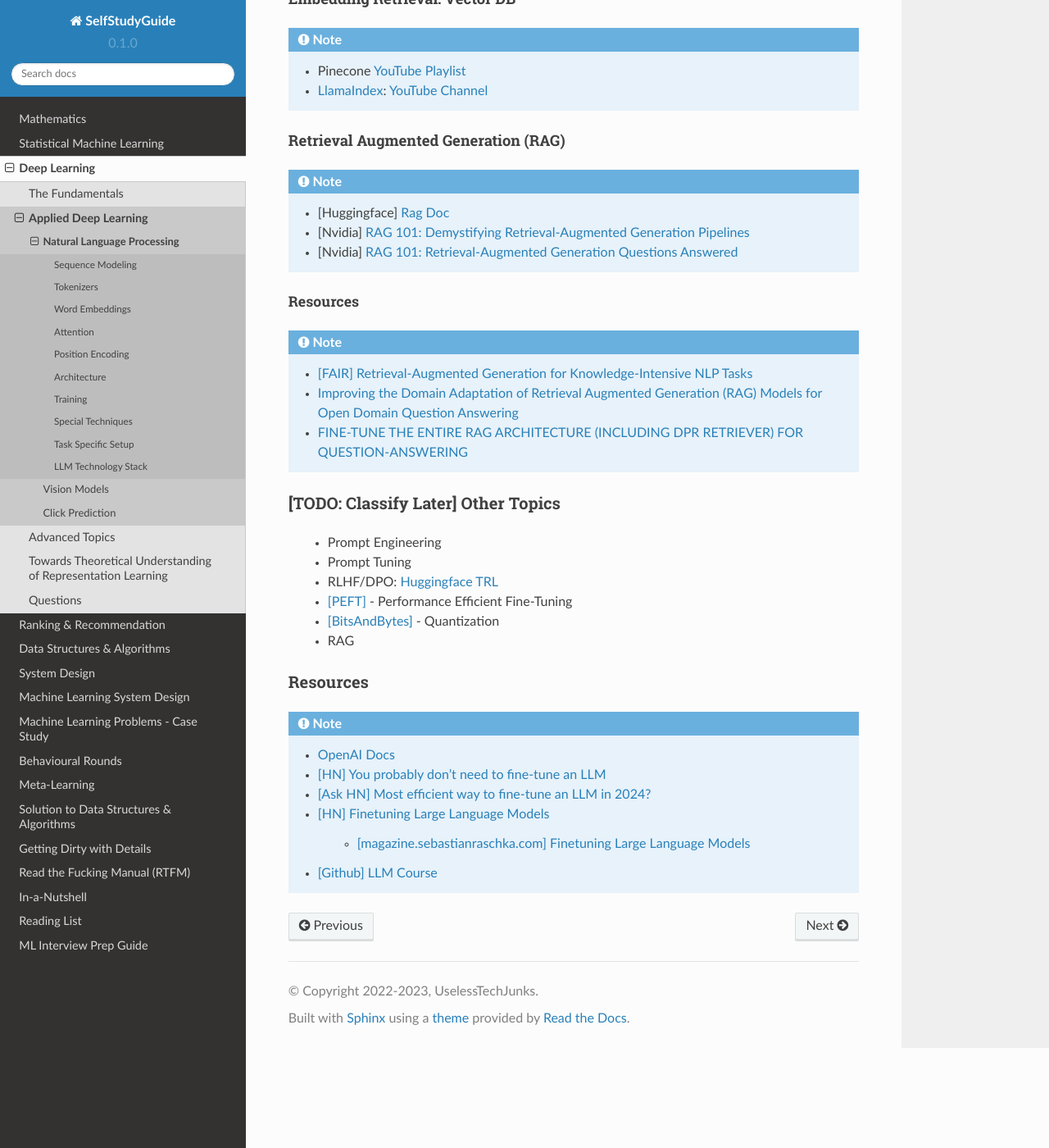
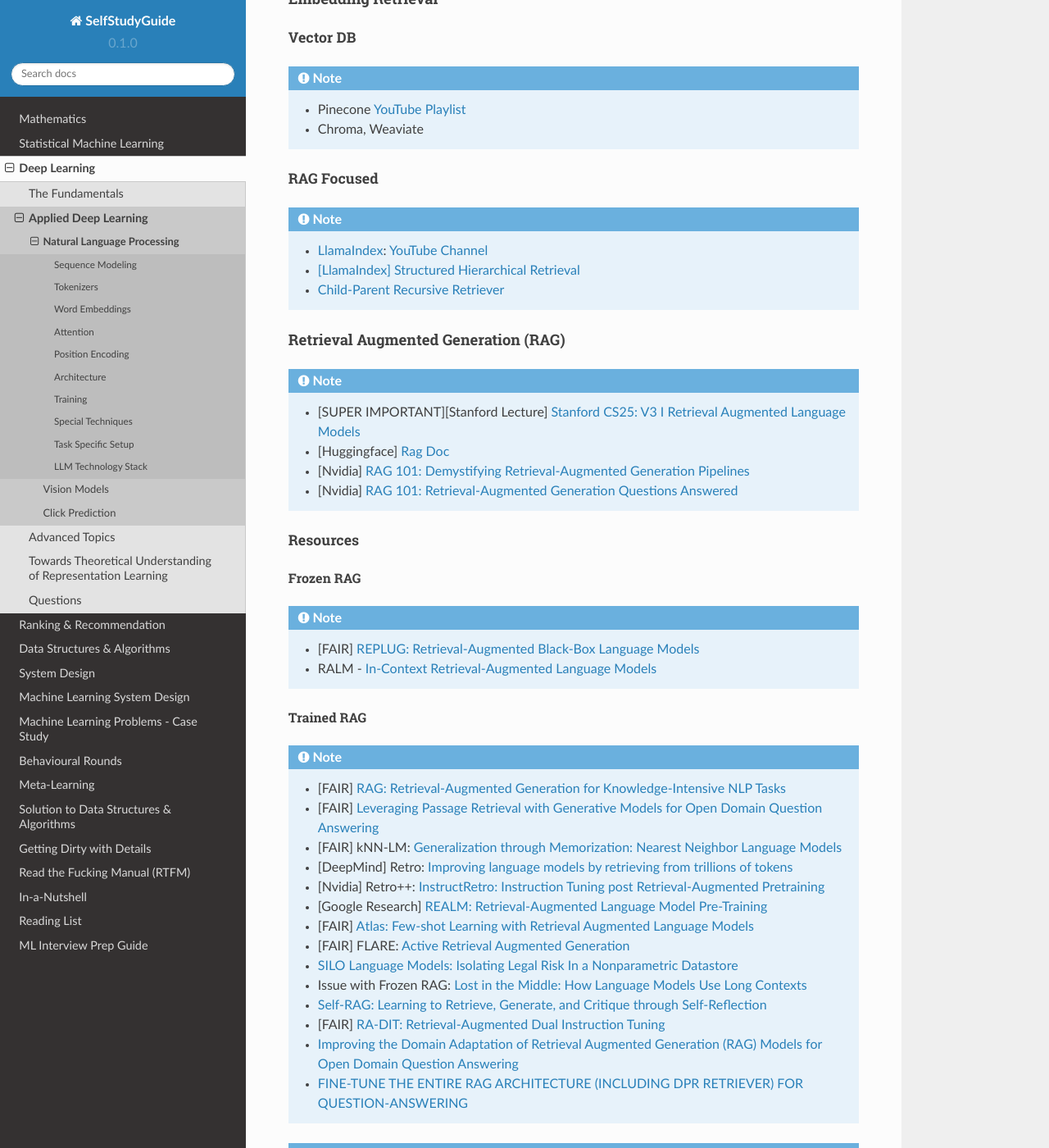
Before and after one commit to uselesstechjunks/leetcode, a Sphinx documentation site: the page built from docs/source/dl/application/nlp.rst, in a window 1280 px wide and 1400 px high, scrolled down 7245 px. Shown: the whole window at 82% size. Built offline with Sphinx 7.4.7 and the Read the Docs theme 2.0.0, drawn with Linux system fonts in a browser that asks for light colours; some of the changed text lies outside the part shown.

Commit message:
Update nlp.rst (#168)
* Update nlp.rst

* Update nlp.rst

* Update nlp.rst

* Update nlp.rst

* Update nlp.rst

* Update nlp.rst

```diff
--- a/docs/source/dl/application/nlp.rst
+++ b/docs/source/dl/application/nlp.rst
@@ -264,25 +264,57 @@ Resources
 .. note::
 	* `Matryoshka (Russian Doll) Embeddings <https://huggingface.co/blog/matryoshka>`_ - learning embeddings of different dimensions
 
-Embedding Retrieval: Vector DB
+Embedding Retrieval
 -----------------------------------------------------------------------------------------
+Vector DB
+^^^^^^^^^^^^^^^^^^^^^^^^^^^^^^^^^^^^^^^^^^^^^^^^^^^^^^^^^^^^^^^^^^^^^^^^^^^^^^^^^^^^^^^^^
 .. note::
 	* Pinecone `YouTube Playlist <https://youtube.com/playlist?list=PLRLVhGQeJDTLiw-ZJpgUtZW-bseS2gq9-&si=UBRFgChTmNnddLAt>`_
+	* Chroma, Weaviate
+
+RAG Focused
+^^^^^^^^^^^^^^^^^^^^^^^^^^^^^^^^^^^^^^^^^^^^^^^^^^^^^^^^^^^^^^^^^^^^^^^^^^^^^^^^^^^^^^^^^
+.. note::
 	* `LlamaIndex <https://www.llamaindex.ai/>`_: `YouTube Channel <https://www.youtube.com/@LlamaIndex>`_
+	* `[LlamaIndex] Structured Hierarchical Retrieval <https://docs.llamaindex.ai/en/stable/examples/query_engine/multi_doc_auto_retrieval/multi_doc_auto_retrieval/#structured-hierarchical-retrieval>`_
+	* `Child-Parent Recursive Retriever <https://docs.llamaindex.ai/en/stable/examples/retrievers/recursive_retriever_nodes/>`_
 
 Retrieval Augmented Generation (RAG)
 -----------------------------------------------------------------------------------------
 .. note::
+	* [SUPER IMPORTANT][Stanford Lecture] `Stanford CS25: V3 I Retrieval Augmented Language Models <https://www.youtube.com/watch?v=mE7IDf2SmJg>`_
 	* [Huggingface] `Rag Doc <https://huggingface.co/docs/transformers/main/en/model_doc/rag#rag>`_
 	* [Nvidia] `RAG 101: Demystifying Retrieval-Augmented Generation Pipelines <https://resources.nvidia.com/en-us-ai-large-language-models/demystifying-rag-blog>`_
 	* [Nvidia] `RAG 101: Retrieval-Augmented Generation Questions Answered <https://developer.nvidia.com/blog/rag-101-retrieval-augmented-generation-questions-answered/>`_
 
 Resources
 ^^^^^^^^^^^^^^^^^^^^^^^^^^^^^^^^^^^^^^^^^^^^^^^^^^^^^^^^^^^^^^^^^^^^^^^^^^^^^^^^^^^^^^^^^
+Frozen RAG
+"""""""""""""""""""""""""""""""""""""""""""""""""""""""""""""""""""""""""""""""""""""""""
 .. note::
-	* `[FAIR] Retrieval-Augmented Generation for Knowledge-Intensive NLP Tasks <https://arxiv.org/pdf/2005.11401>`_
+	* [FAIR] `REPLUG: Retrieval-Augmented Black-Box Language Models <https://arxiv.org/pdf/2301.12652>`_
+	* RALM - `In-Context Retrieval-Augmented Language Models <https://arxiv.org/pdf/2302.00083>`_
+
+Trained RAG
+"""""""""""""""""""""""""""""""""""""""""""""""""""""""""""""""""""""""""""""""""""""""""
+.. note::
+	* [FAIR] `RAG: Retrieval-Augmented Generation for Knowledge-Intensive NLP Tasks <https://arxiv.org/pdf/2005.11401>`_
+	* [FAIR] `Leveraging Passage Retrieval with Generative Models for Open Domain Question Answering <https://arxiv.org/pdf/2007.01282>`_
+	* [FAIR] kNN-LM: `Generalization through Memorization: Nearest Neighbor Language Models <https://arxiv.org/pdf/1911.00172>`_
+	* [DeepMind] Retro: `Improving language models by retrieving from trillions of tokens <https://arxiv.org/pdf/2112.04426>`_
+	* [Nvidia] Retro++: `InstructRetro: Instruction Tuning post Retrieval-Augmented Pretraining <https://arxiv.org/pdf/2310.07713v2>`_
+	* [Google Research] `REALM: Retrieval-Augmented Language Model Pre-Training <https://arxiv.org/pdf/2002.08909>`_
+	* [FAIR] `Atlas: Few-shot Learning with Retrieval Augmented Language Models <https://arxiv.org/pdf/2208.03299>`_
+	* [FAIR] FLARE: `Active Retrieval Augmented Generation <https://arxiv.org/pdf/2305.06983>`_
+	* `SILO Language Models: Isolating Legal Risk In a Nonparametric Datastore <https://arxiv.org/pdf/2308.04430>`_
+	* Issue with Frozen RAG: `Lost in the Middle: How Language Models Use Long Contexts <https://arxiv.org/pdf/2307.03172>`_
+	* `Self-RAG: Learning to Retrieve, Generate, and Critique through Self-Reflection <https://arxiv.org/pdf/2310.11511>`_
+	* [FAIR] `RA-DIT: Retrieval-Augmented Dual Instruction Tuning <https://arxiv.org/pdf/2310.01352>`_
 	* `Improving the Domain Adaptation of Retrieval Augmented Generation (RAG) Models for Open Domain Question Answering <https://arxiv.org/pdf/2210.02627v1>`_
 	* `FINE-TUNE THE ENTIRE RAG ARCHITECTURE (INCLUDING DPR RETRIEVER) FOR QUESTION-ANSWERING <https://arxiv.org/pdf/2106.11517v1>`_
+
+.. seealso::
+	* `Toolformer: Language Models Can Teach Themselves to Use Tools <https://arxiv.org/pdf/2302.04761>`_
 
 [TODO: Classify Later] Other Topics
 =========================================================================================
```
